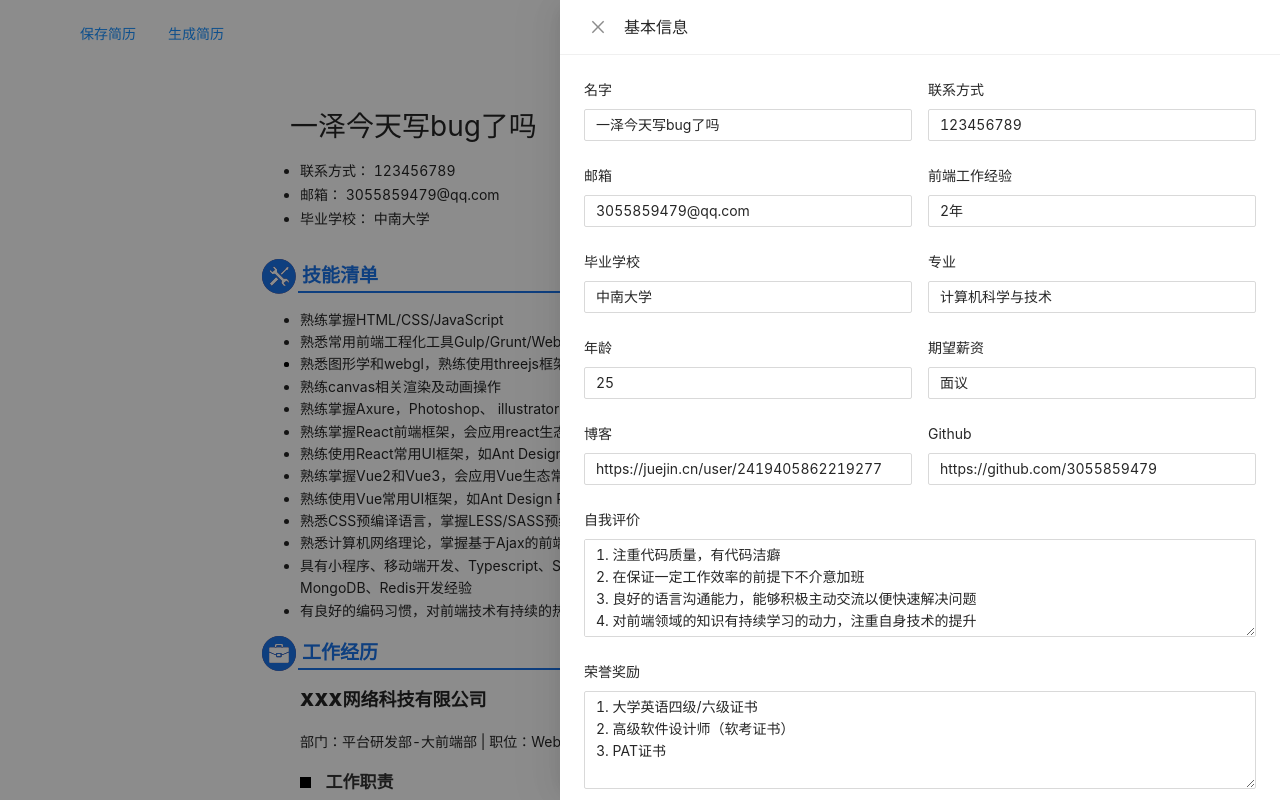
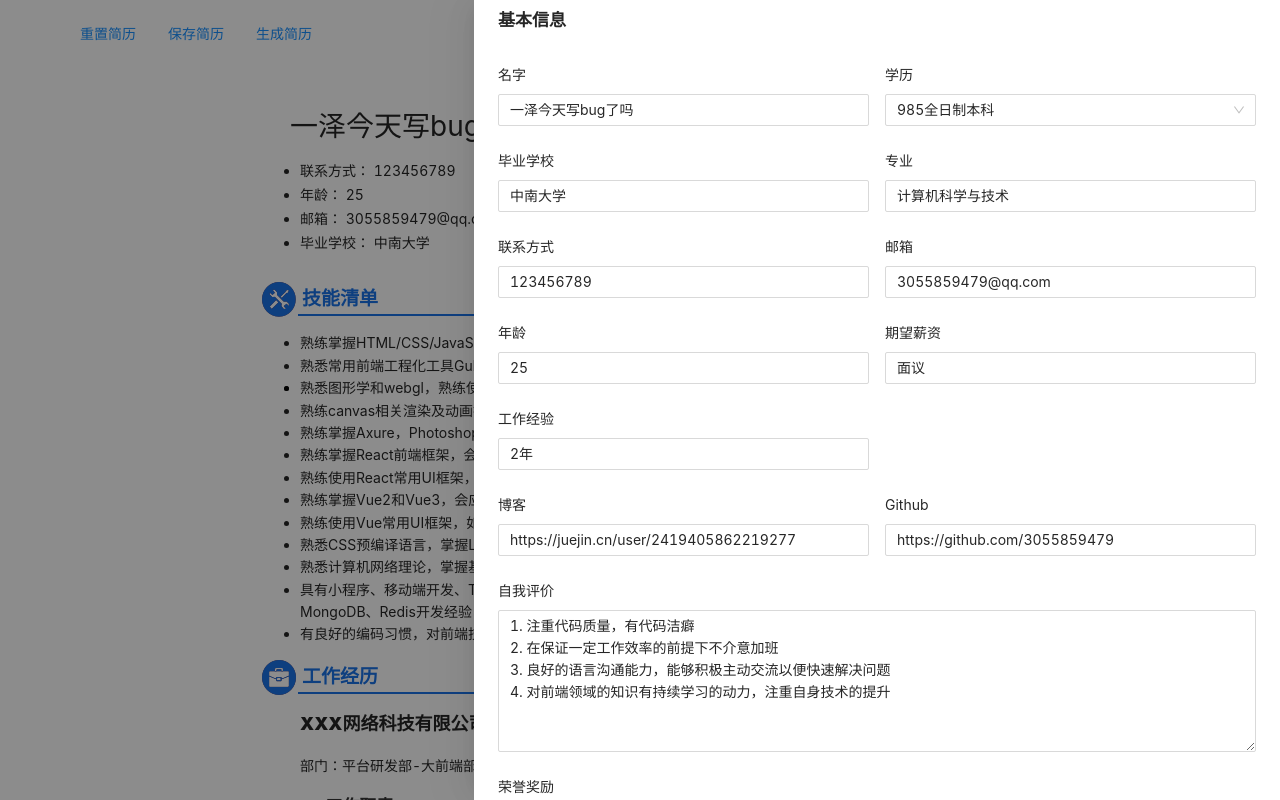
Before and after one commit to Coder-Huangzejia/resume, a React app: page / in a window 1280 px wide. Both pictures are taken after a click on the element 635 px from the left and 157 px from the top of the page. Shown: the top 800 px of the page. Built offline with nearby package versions, Linux system fonts and the light colour scheme.

Commit message:
update: 完成重置简历、保存简历功能，优化抽屉UI

```diff
--- a/src/App.css
+++ b/src/App.css
@@ -6,11 +6,18 @@
   top: 2%;
   left: 5%;
 }
-.download-btn {
+.operation-btn {
   width: fit-content;
   height: 35px;
 }
-.save-btn {
-  width: fit-content;
-  height: 35px;
+.ant-drawer-header{
+  border-bottom:none;
+  padding: 9px 24px;
 }
+.ant-drawer-close{
+  display: none;
+}
+.ant-drawer-title{
+  font-weight: 600;
+  font-size: 17px;
+}
--- a/src/App.tsx
+++ b/src/App.tsx
@@ -5,7 +5,7 @@ import Resume from "./components/Resume/index";
 import TechDrawer from "./components/TechDrawer";
 import {
   DrawerVisibleType,
-  FormStaticType,
+  BasicDataType,
   JobDataItemType,
   JobDataType,
   TechDataType,
@@ -17,147 +17,27 @@ import "./App.css";
 import JobDrawer from "./JobDrawer";
 import "moment/locale/zh-cn";
 import locale from "antd/lib/locale/zh_CN";
-import moment from "moment";
 import { cloneDeep } from "lodash";
 import WorkDrawer from "./components/WorkDrawer";
+import { initBasicData, initJobData, initTechData, initWorkData } from "./mock/mock";
+import moment from "moment";
 export default function App() {
-  const [basicData, setBasicData] = useState<FormStaticType>(() =>
+  const [basicData, setBasicData] = useState<BasicDataType>(() =>
     localStorage.getItem("basicData")
       ? JSON.parse(localStorage.getItem("basicData")!)
-      : {
-          name: "一泽今天写bug了吗",
-          mobile: "123456789",
-          email: "3055859479@qq.com",
-          frontEndTime: "2年",
-          school: "中南大学",
-          major: "计算机科学与技术",
-          age: 25,
-          salary: "面议",
-          blog: "https://juejin.cn/user/2419405862219277",
-          github: "https://github.com/3055859479",
-          reward:
-            "1. 大学英语四级/六级证书\n2. 高级软件设计师（软考证书）\n3. PAT证书",
-          evaluation:
-            "1. 注重代码质量，有代码洁癖\n2. 在保证一定工作效率的前提下不介意加班\n3. 良好的语言沟通能力，能够积极主动交流以便快速解决问题\n4. 对前端领域的知识有持续学习的动力，注重自身技术的提升\n",
-        }
+      : initBasicData
   );
 
-  const [techData, setTechData] = useState<TechDataType>({
-    tools: [
-      {
-        name: "Gulp",
-        select: true,
-      },
-      {
-        name: "Grunt",
-        select: true,
-      },
-      {
-        name: "Webpack",
-        select: true,
-      },
-      {
-        name: "Parcel",
-        select: true,
-      },
-      {
-        name: "Vite",
-        select: true,
-      },
-    ],
-    webgl: [
-      {
-        name: "threejs",
-        select: true,
-      },
-      {
-        name: "canvas",
-        select: true,
-      },
-    ],
-    frame: [
-      {
-        name: "vue",
-        select: true,
-      },
-      {
-        name: "react",
-        select: true,
-      },
-      {
-        name: "UI设计",
-        select: true,
-      },
-    ],
-    list: [
-      {
-        name: "小程序",
-        select: true,
-      },
-      {
-        name: "移动端开发",
-        select: true,
-      },
-      {
-        name: "Typescript",
-        select: true,
-      },
-      {
-        name: "SSR",
-        select: true,
-      },
-      {
-        name: "NodeJS",
-        select: true,
-      },
-      {
-        name: "PHP",
-        select: true,
-      },
-      {
-        name: "JAVA",
-        select: true,
-      },
-      {
-        name: "Python",
-        select: true,
-      },
-      {
-        name: "GO",
-        select: true,
-      },
-      {
-        name: "MYSQL",
-        select: true,
-      },
-      {
-        name: "MongoDB",
-        select: true,
-      },
-      {
-        name: "Redis",
-        select: true,
-      },
-    ],
-  });
-  const [jobData, setJobData] = useState<JobDataType>([
-    {
-      companyName: "XXX网络科技有限公司",
-      period: [moment("2020年7月", "YYYYMM"), moment("2022年5月", "YYYYMM")],
-      department: "平台研发部-大前端部",
-      position: "Web前端开发",
-      jobDescription:
-        " 我在此项目负责了哪些工作，这个项目中，有什么给我最深刻的印象，我最困难的问题是什么，我采取了什么措施，最后结果如何。这个项目中，我最自豪的技术细节是什么，为什么，实施前和实施后的数据对比如何，同事和领导对此的反应如何。",
-    },
-  ]);
-  const [workData, setWorkData] = useState<WorkDataType>([
-    {
-      workName: "XXX后台管理系统",
-      skill: "React+TypeScript+Vite+Mobx",
-      content:
-        "一款使用Spring Framework + AngularJS写的单页应用博客系统，使用MyBatis作为ORM框架，写作语法支持Markdown。部署在阿里云的CentOS服务器上，使用Nginx作的权限控制和端口转发",
-    },
-  ]);
+  const [techData, setTechData] = useState<TechDataType>(() =>
+  localStorage.getItem("techData")
+    ? JSON.parse(localStorage.getItem("techData")!)
+    : initTechData);
+  const [jobData, setJobData] = useState<JobDataType>(()=>localStorage.getItem("jobData")
+  ? JSON.parse(localStorage.getItem("jobData")!).map((v:JobDataItemType)=>({...v,period:v.period.map(k=>moment(k))}))
+  : initJobData);
+  const [workData, setWorkData] = useState<WorkDataType>(()=>localStorage.getItem("workData")
+  ? JSON.parse(localStorage.getItem("workData")!)
+  : initWorkData);
   const [drawerVisible, setDrawerVisible] = useState<DrawerVisibleType>({
     basicDrawerVisible: false,
     techDrawerVisible: false,
@@ -171,7 +51,7 @@ export default function App() {
   const handleCloseDrawer = useCallback((name: keyof DrawerVisibleType) => {
     setDrawerVisible((pre) => ({ ...pre, [name]: false }));
   }, []);
-  const onBasicChange = useCallback((changedFields: FormStaticType) => {
+  const onBasicChange = useCallback((changedFields: BasicDataType) => {
     setBasicData((pre) => ({ ...pre, ...changedFields }));
   }, []);
   const onChooseList = useCallback(
@@ -213,12 +93,17 @@ export default function App() {
     downloadPDF(pdf, "Web前端开发", false, () => {});
   }, []);
 
-  //TODO: 这里在考虑用不用useLocalStorage做，如果用其实没必要留这个保存按钮了！
   const save = () => {
     localStorage.setItem("basicData", JSON.stringify(basicData));
     localStorage.setItem("jobData", JSON.stringify(jobData));
     localStorage.setItem("techData", JSON.stringify(techData));
     localStorage.setItem("workData", JSON.stringify(workData));
+  };
+  const reset = () => {
+   setBasicData({...initBasicData})
+   setTechData({...initTechData})
+   setJobData([...initJobData])
+   setWorkData([...initWorkData])
   };
 
   return (
@@ -255,13 +140,16 @@ export default function App() {
         initialValues={workData}
       />
       <div className="operation-wrapper">
-        <Button type="link" shape="default" className="save-btn" onClick={save}>
+      <Button type="link" shape="default" className="operation-btn" onClick={reset}>
+          重置简历
+        </Button>
+        <Button type="link" shape="default" className="operation-btn" onClick={save}>
           保存简历
         </Button>
         <Button
           type="link"
           shape="default"
-          className="download-btn"
+          className="operation-btn"
           onClick={exportPDF}
         >
           生成简历
--- a/src/components/BasicDrawer/index.tsx
+++ b/src/components/BasicDrawer/index.tsx
@@ -1,16 +1,17 @@
 import { FC, memo, useCallback } from "react";
-import { FormStaticType } from "../../types/static";
-import { Form, Drawer, Row, Col, Input } from "antd";
+import { BasicDataType } from "../../types/static";
+import { Form, Drawer, Row, Col, Input, Select } from "antd";
 interface BasicDrawerProps {
-  onChange: (changedFields: FormStaticType) => void;
+  onChange: (changedFields: BasicDataType) => void;
   handleCloseDrawer: (str: "basicDrawerVisible") => void;
   visible: boolean;
-  initialValues: FormStaticType;
+  initialValues: BasicDataType;
 }
 const BasicDrawer: FC<BasicDrawerProps> = memo(
   ({ onChange, visible, handleCloseDrawer, initialValues }) => {
     const { Item } = Form;
     const { TextArea } = Input;
+    const { Option } = Select;
     const [form] = Form.useForm();
     const onClose = useCallback(() => {
       handleCloseDrawer("basicDrawerVisible");
@@ -19,10 +20,11 @@ const BasicDrawer: FC<BasicDrawerProps> = memo(
       <>
         <Drawer
           title="基本信息"
-          width={720}
+          width={'fit-content'}
+          closable={false}
           visible={visible}
           key="basicDrawer"
-          bodyStyle={{ paddingBottom: "80px" }}
+          bodyStyle={{ paddingBottom: "80px",overflow: 'hidden' }}
           footerStyle={{ textAlign: "right" }}
           onClose={onClose}
         >
@@ -39,24 +41,19 @@ const BasicDrawer: FC<BasicDrawerProps> = memo(
                 </Item>
               </Col>
               <Col span="12">
-                <Item label="联系方式" name="mobile">
-                  <Input placeholder="请输入你的手机" />
+                <Item label="学历" name="education">
+                  <Select placeholder="985、211记得加粗" allowClear>
+                    <Option value="JuniorCollege">大专</Option>
+                    <Option value="Undergraduate">本科</Option>
+                    <Option value="SuperUndergraduate">985全日制本科</Option>
+                    <Option value="Master">研究生</Option>
+                  </Select>
                 </Item>
               </Col>
+
             </Row>
             <Row gutter={16}>
-              <Col span="12">
-                <Item label="邮箱" name="email">
-                  <Input placeholder="163邮箱比较正规" />
-                </Item>
-              </Col>
-              <Col span="12">
-                <Item label="前端工作经验" name="frontEndTime">
-                  <Input placeholder="时间：3年" />
-                </Item>
-              </Col>
-            </Row>
-            <Row gutter={16}>
+
               <Col span="12">
                 <Item label="毕业学校" name="school">
                   <Input placeholder="985/211一定要写！" />
@@ -67,6 +64,20 @@ const BasicDrawer: FC<BasicDrawerProps> = memo(
                   <Input placeholder="非计算机相关专业可不填" />
                 </Item>
               </Col>
+
+            </Row>
+            <Row gutter={16}>
+            <Col span="12">
+                <Item label="联系方式" name="mobile">
+                  <Input placeholder="请输入你的手机" />
+                </Item>
+              </Col>
+            <Col span="12">
+                <Item label="邮箱" name="email">
+                  <Input placeholder="163邮箱比较正规" />
+                </Item>
+              </Col>
+
             </Row>
             <Row gutter={16}>
               <Col span="12">
@@ -77,6 +88,11 @@ const BasicDrawer: FC<BasicDrawerProps> = memo(
               <Col span="12">
                 <Item label="期望薪资" name="salary">
                   <Input placeholder="不填为面议" />
+                </Item>
+              </Col>
+              <Col span="12">
+                <Item label="工作经验" name="frontEndTime">
+                  <Input placeholder="时间：3年" />
                 </Item>
               </Col>
             </Row>
@@ -95,7 +111,7 @@ const BasicDrawer: FC<BasicDrawerProps> = memo(
             <Row gutter={16}>
               <Col span="24">
                 <Item label="自我评价" name="evaluation">
-                  <TextArea rows={4} placeholder="写行业相关的评价！" />
+                  <TextArea rows={6} placeholder="写行业相关的评价！" />
                 </Item>
               </Col>
             </Row>
--- a/src/components/Resume/index.tsx
+++ b/src/components/Resume/index.tsx
@@ -1,17 +1,18 @@
 import { FC, memo, useMemo } from "react";
 import {
   DrawerVisibleType,
-  FormStaticType,
+  BasicDataType,
   JobDataType,
   TechDataType,
   WorkDataType,
+  educationSelect
 } from "../../types/static";
 import { formatJobPeriod } from "../../util/date";
 import "./index.css";
 
 interface ResumeProps {
   techData: TechDataType;
-  basicData: FormStaticType;
+  basicData: BasicDataType;
   handleOpenDrawer: (name: keyof DrawerVisibleType) => void;
   jobData: JobDataType;
   workData: WorkDataType;
@@ -31,6 +32,8 @@ const Resume: FC<ResumeProps> = memo(
       major,
       evaluation,
       reward,
+      age,
+      education
     } = basicData;
     const { webgl, frame } = techData;
     const toolStr = useMemo(() => {
@@ -52,6 +55,7 @@ const Resume: FC<ResumeProps> = memo(
             <div className="header-left">
               <ul>
                 <li>联系方式： {mobile}</li>
+                <li>年龄： {age}</li>
                 <li>邮箱： {email}</li>
                 <li>毕业学校： {school}</li>
               </ul>
@@ -59,6 +63,7 @@ const Resume: FC<ResumeProps> = memo(
             <div className="header-right">
               <ul>
                 <li>前端工作经验： {frontEndTime}</li>
+                <li>学历： {educationSelect[education]}</li>
                 <li>期望薪资： {salary || "面议"}</li>
                 <li style={{ display: major ? "list-item" : "none" }}>
                   专业： {major}
--- /dev/null
+++ b/src/mock/mock.ts
@@ -0,0 +1,137 @@
+import moment from "moment"
+import { BasicDataType } from "../types/static"
+
+export const initBasicData:BasicDataType={
+    name: "一泽今天写bug了吗",
+    mobile: "123456789",
+    email: "3055859479@qq.com",
+    frontEndTime: "2年",
+    school: "中南大学",
+    major: "计算机科学与技术",
+    age: 25,
+    salary: "面议",
+    blog: "https://juejin.cn/user/2419405862219277",
+    github: "https://github.com/3055859479",
+    education:'SuperUndergraduate',
+    reward:
+      "1. 大学英语四级/六级证书\n2. 高级软件设计师（软考证书）\n3. PAT证书",
+    evaluation:
+      "1. 注重代码质量，有代码洁癖\n2. 在保证一定工作效率的前提下不介意加班\n3. 良好的语言沟通能力，能够积极主动交流以便快速解决问题\n4. 对前端领域的知识有持续学习的动力，注重自身技术的提升\n",
+  }
+
+  export const initTechData={
+    tools: [
+      {
+        name: "Gulp",
+        select: true,
+      },
+      {
+        name: "Grunt",
+        select: true,
+      },
+      {
+        name: "Webpack",
+        select: true,
+      },
+      {
+        name: "Parcel",
+        select: true,
+      },
+      {
+        name: "Vite",
+        select: true,
+      },
+    ],
+    webgl: [
+      {
+        name: "threejs",
+        select: true,
+      },
+      {
+        name: "canvas",
+        select: true,
+      },
+    ],
+    frame: [
+      {
+        name: "vue",
+        select: true,
+      },
+      {
+        name: "react",
+        select: true,
+      },
+      {
+        name: "UI设计",
+        select: true,
+      },
+    ],
+    list: [
+      {
+        name: "小程序",
+        select: true,
+      },
+      {
+        name: "移动端开发",
+        select: true,
+      },
+      {
+        name: "Typescript",
+        select: true,
+      },
+      {
+        name: "SSR",
+        select: true,
+      },
+      {
+        name: "NodeJS",
+        select: true,
+      },
+      {
+        name: "PHP",
+        select: true,
+      },
+      {
+        name: "JAVA",
+        select: true,
+      },
+      {
+        name: "Python",
+        select: true,
+      },
+      {
+        name: "GO",
+        select: true,
+      },
+      {
+        name: "MYSQL",
+        select: true,
+      },
+      {
+        name: "MongoDB",
+        select: true,
+      },
+      {
+        name: "Redis",
+        select: true,
+      },
+    ],
+  }
+  export const initJobData=[
+    {
+      companyName: "XXX网络科技有限公司",
+      period: [moment("2020年7月", "YYYYMM"), moment("2022年5月", "YYYYMM")],
+      department: "平台研发部-大前端部",
+      position: "Web前端开发",
+      jobDescription:
+        " 我在此项目负责了哪些工作，这个项目中，有什么给我最深刻的印象，我最困难的问题是什么，我采取了什么措施，最后结果如何。这个项目中，我最自豪的技术细节是什么，为什么，实施前和实施后的数据对比如何，同事和领导对此的反应如何。",
+    },
+  ]
+  export const initWorkData=[
+    {
+      workName: "XXX后台管理系统",
+      skill: "React+TypeScript+Vite+Mobx",
+      content:
+        "一款使用Spring Framework + AngularJS写的单页应用博客系统，使用MyBatis作为ORM框架，写作语法支持Markdown。部署在阿里云的CentOS服务器上，使用Nginx作的权限控制和端口转发",
+    },
+  ]
--- a/src/types/static.ts
+++ b/src/types/static.ts
@@ -1,5 +1,19 @@
 import { MomentInput } from "moment";
-export interface FormStaticType {
+
+
+export interface educationOption {
+  JuniorCollege:string;
+  Undergraduate:string;
+  SuperUndergraduate:string;
+  Master:string;
+}
+export const educationSelect:educationOption ={
+  'JuniorCollege':'大专',
+  'Undergraduate':'本科',
+  'SuperUndergraduate':'985全日制本科',
+  'Master':'研究生',
+}
+export interface BasicDataType {
   name: string;
   mobile: string;
   email: string;
@@ -12,6 +26,7 @@ export interface FormStaticType {
   age: number;
   evaluation: string;
   reward: string;
+  education:keyof educationOption
 }
 export interface TechDataItemType {
   name: string;
```
Also changed, not shown: 1 other file (tests, documents, lock files or other folders).
